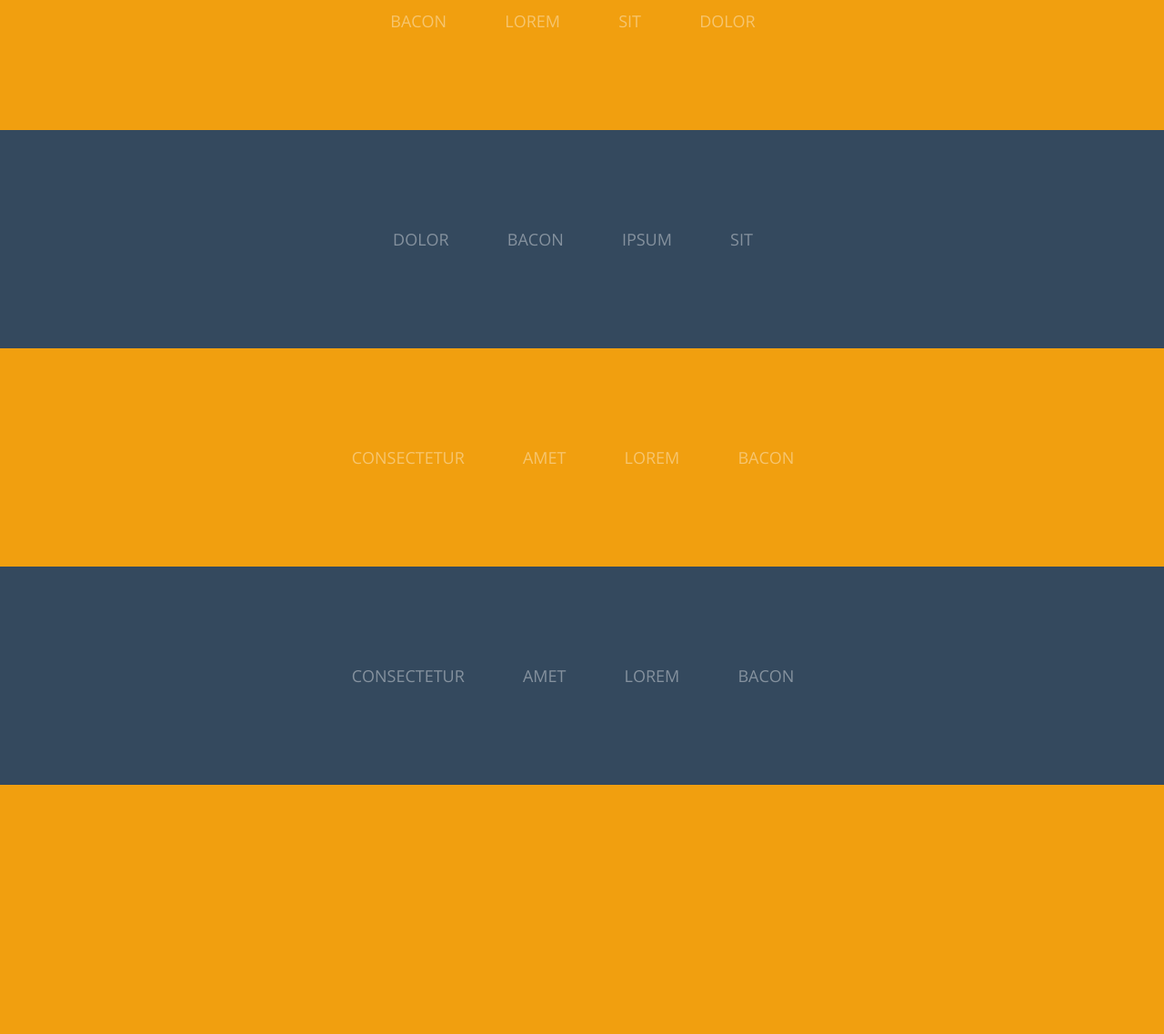
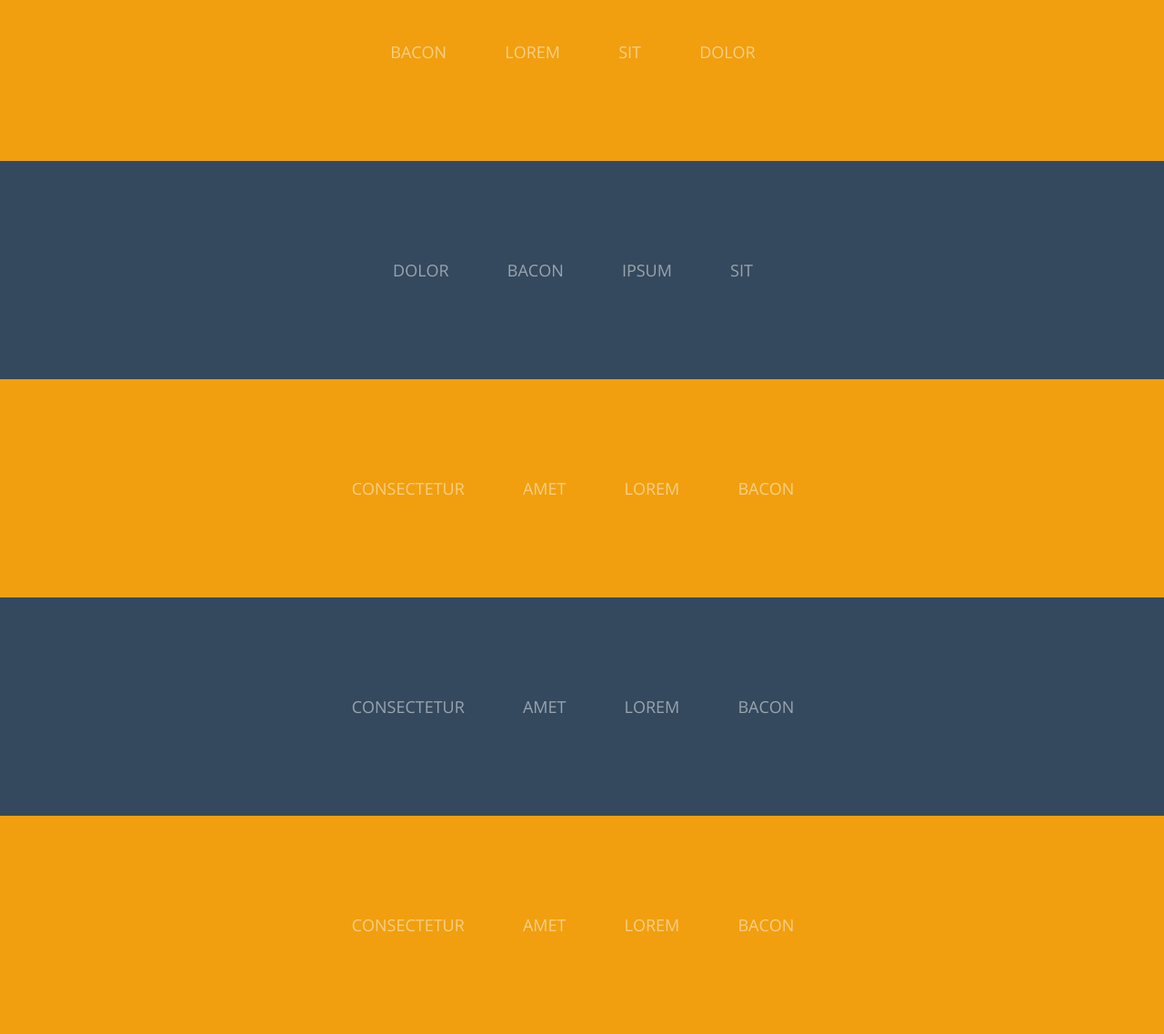
Before and after one commit to luizfelsantos/LinkHoverEffects, a website: page linkeffects.html in a window 1280 px wide. Shown: the part 605-1742 px from the top of the page at 91% size. Before the commit the page ends 1468 px from the top, so only its background shows below. Drawn offline with nearby package versions, Linux system fonts and the light colour scheme.

Commit message:
New effects added

```diff
--- a/css/style.css
+++ b/css/style.css
@@ -6,17 +6,31 @@ body {
 	text-align: center;
 }
 
+header {
+	padding: 50px 0;
+}
+
 h1 {
 	font-weight: normal;
 }
 
 p a {
 	text-decoration: none;
-	color: rgba( 255, 255, 255, .7 );
+	color: rgba( 255, 255, 255, .6 );
 }
 
-.content {
-	margin-top: 100px;
+.git-button {
+	position: relative;
+	display: inline-block;
+	height: 40px;
+	padding: 0 20px;
+	background: #f19f0f !important;
+	color: #fff;
+	color: rgba( 255, 255, 255, .6 );
+	font-size: 14px;
+	line-height: 40px;
+	text-decoration: none;
+	text-transform: uppercase;
 }
 
 nav {
@@ -24,8 +38,6 @@ nav {
 }
 
 nav:nth-child(odd) {
-	position: relative;
-	z-index: 1;
 	background: #34495e;
 }
 
@@ -36,17 +48,18 @@ nav a {
 	padding: 0 20px;
 	margin-right: 20px;
 	color: #fff;
-	color: rgba( 255, 255, 255, .4 );
+	color: rgba( 255, 255, 255, .5 );
 	font-size: 18px;
 	line-height: 40px;
-	text-align: center;
 	text-decoration: none;
 	text-transform: uppercase;
 }
 
-/***/
+/*
+ * Effects
+ */
 
-.effect1:before {
+.effect-1:before {
 	position: absolute;
 	left: 0;
 	content: "";
@@ -69,7 +82,7 @@ nav a {
 	        transition: all .3s;
 }
 
-.effect1:hover::before {
+.effect-1:hover::before {
 	opacity: 1;
 	-webkit-transform: scale( 1 );
 	   -moz-transform: scale( 1 );
@@ -80,8 +93,8 @@ nav a {
 
 /***/
 
-.effect2:before,
-.effect2:after {
+.effect-2:before,
+.effect-2:after {
 	position: absolute;
 	content: "";
 	width: 2px;
@@ -95,30 +108,30 @@ nav a {
 	        transition: all .3s;
 }
 
-.effect2:before {
+.effect-2:before {
 	left: 0;
 	top: -80%;
 }
 
-.effect2:hover::before {
+.effect-2:hover::before {
 	top: 0;
 	opacity: 1;
 }
 
-.effect2:after {
+.effect-2:after {
 	right: 0;
 	bottom: -80%;
 }
 
-.effect2:hover::after {
+.effect-2:hover::after {
 	bottom: 0;
 	opacity: 1;
 }
 
 /***/
 
-.effect3:before,
-.effect3:after {
+.effect-3:before,
+.effect-3:after {
 	position: absolute;
 	top: 0;
 	content: "";
@@ -138,7 +151,7 @@ nav a {
 	        transition: all .3s;
 }
 
-.effect3:before {
+.effect-3:before {
 	left: 0;
 	-webkit-transform-origin: 0 0;
 	   -moz-transform-origin: 0 0;
@@ -147,7 +160,7 @@ nav a {
 	        transform-origin: 0 0;
 }
 
-.effect3:after {
+.effect-3:after {
 	right: 0;
 	-webkit-transform-origin: 100% 100%;
 	   -moz-transform-origin: 100% 100%;
@@ -156,8 +169,8 @@ nav a {
 	        transform-origin: 100% 100%;
 }
 
-.effect3:hover::before,
-.effect3:hover::after {
+.effect-3:hover::before,
+.effect-3:hover::after {
 	opacity: 1;
 	-webkit-transform: rotate( 0 );
 	   -moz-transform: rotate( 0 );
@@ -168,8 +181,8 @@ nav a {
 
 /***/
 
-.effect4:before,
-.effect4:after {
+.effect-4:before,
+.effect-4:after {
 	position: absolute;
 	top: 0;
 	left: 0;
@@ -185,31 +198,97 @@ nav a {
 	        transition: all .3s;
 }
 
-.effect4:before {
+.effect-4:before {
 	top: -50%;
 	border-top: 2px solid #fff;
 	border-left: 2px solid #fff;
 }
 
-.effect4:after {
+.effect-4:after {
 	top: 50%;
 	border-right: 2px solid #fff;
 	border-bottom: 2px solid #fff;
 }
 
-.effect4:hover::before,
-.effect4:hover::after {
+.effect-4:hover::before,
+.effect-4:hover::after {
 	top: 0;
 	opacity: 1;
 }
 
 /***/
 
-.effect5 {
-	background: #34495e;
+.effect-5:before,
+.effect-5:after {
+	position: absolute;
+	content: "";
+	left: 0;
+	width: 100%;
+	height: 2px;
+	background: #fff;
+	opacity: 0;
 }
 
-.effect5:before {
+.effect-5:before {
+	top: 0;
+	-webkit-transition: all .4s;
+	-moz-transition: all .4s;
+	-ms-transition: all .4s;
+	-o-transition: all .4s;
+	transition: all .4s;
+	-webkit-transition-delay: .1s;
+	-moz-transition-delay: .1s;
+	-ms-transition-delay: .1s;
+	-o-transition-delay: .1s;
+	transition-delay: .1s;
+}
+
+.effect-5:after {
+	bottom: 0;
+	-webkit-transition: all .4s;
+	-moz-transition: all .4s;
+	-ms-transition: all .4s;
+	-o-transition: all .4s;
+	transition: all .4s;
+}
+
+.effect-5:hover::before,
+.effect-5:hover::after {
+	opacity: 1;
+}
+
+/***/
+
+.effect-6:before,
+.effect-6:after {
+	position: absolute;
+	content: "";
+	top: 50%;
+	left: 0;
+	width: 100%;
+	height: 2px;
+	background: #fff;
+	opacity: 0;
+	-webkit-transition: all .3s;
+	-moz-transition: all .3s;
+	-ms-transition: all .3s;
+	-o-transition: all .3s;
+	transition: all .3s;
+}
+
+.effect-6:hover::before {
+	top: 0;
+	opacity: 1;
+}
+
+.effect-6:hover::after {
+	top: 100%;
+	opacity: 1;
+}
+
+/***/
+
+.effect-7:before {
 	position: absolute;
 	top: -2px;
 	left: -2px;
@@ -226,7 +305,7 @@ nav a {
 	        transition: all .3s;
 }
 
-.effect5:hover::before {
+.effect-7:hover::before {
 	height: 100%;
 	padding: 2px;
 }
--- a/linkeffects.html
+++ b/linkeffects.html
@@ -18,64 +18,94 @@
 			Inspired by <a href="http://tympanus.net/Development/CreativeLinkEffects/">Codrops</a>
 		</p>
 
-		<p>Links with border effects<br>
+		<p>
 			by <a href="https://twitter.com/felipe_web_dev">@felipe_web_dev</a>
 		</p>
+
+		<a class="git-button effect-7" href="https://github.com/felipeluiz/LinkHoverEffects">Source on GitHub</a>
 
 	</header>
 
 	<div class="content">
 
 		<nav>
-			<a class="effect1" href="#">Lorem</a>
+			<a class="effect-1" href="#">Lorem</a>
 
-			<a class="effect1" href="#">Ipsum</a>
+			<a class="effect-1" href="#">Ipsum</a>
 
-			<a class="effect1" href="#">Consectetur</a>
+			<a class="effect-1" href="#">Consectetur</a>
 
-			<a class="effect1" href="#">Amet</a>
+			<a class="effect-1" href="#">Amet</a>
 		</nav>
 
 		<nav>
-			<a class="effect2" href="#">Bacon</a>
+			<a class="effect-2" href="#">Bacon</a>
 
-			<a class="effect2" href="#">Lorem</a>
+			<a class="effect-2" href="#">Lorem</a>
 
-			<a class="effect2" href="#">Sit</a>
+			<a class="effect-2" href="#">Sit</a>
 
-			<a class="effect2" href="#">Dolor</a>
+			<a class="effect-2" href="#">Dolor</a>
 		</nav>
 
 		<nav>
-			<a class="effect3" href="#">Dolor</a>
+			<a class="effect-3" href="#">Dolor</a>
 
-			<a class="effect3" href="#">Bacon</a>
+			<a class="effect-3" href="#">Bacon</a>
 
-			<a class="effect3" href="#">Ipsum</a>
+			<a class="effect-3" href="#">Ipsum</a>
 
-			<a class="effect3" href="#">Sit</a>
+			<a class="effect-3" href="#">Sit</a>
 		</nav>
 
 		<nav>
-			<a class="effect4" href="#">Consectetur</a>
+			<a class="effect-4" href="#">Consectetur</a>
 
-			<a class="effect4" href="#">Amet</a>
+			<a class="effect-4" href="#">Amet</a>
 
-			<a class="effect4" href="#">Lorem</a>
+			<a class="effect-4" href="#">Lorem</a>
 
-			<a class="effect4" href="#">Bacon</a>
+			<a class="effect-4" href="#">Bacon</a>
 		</nav>
 
 		<nav>
-			<a class="effect5" href="#">Consectetur</a>
+			<a class="effect-5" href="#">Consectetur</a>
 
-			<a class="effect5" href="#">Amet</a>
+			<a class="effect-5" href="#">Amet</a>
 
-			<a class="effect5" href="#">Lorem</a>
+			<a class="effect-5" href="#">Lorem</a>
 
-			<a class="effect5" href="#">Bacon</a>
+			<a class="effect-5" href="#">Bacon</a>
+		</nav>
+
+		<nav>
+			<a class="effect-6" href="#">Consectetur</a>
+
+			<a class="effect-6" href="#">Amet</a>
+
+			<a class="effect-6" href="#">Lorem</a>
+
+			<a class="effect-6" href="#">Bacon</a>
 		</nav>
 
 	</div>
+
+	<script type="text/javascript">
+
+		//Simple script to change the git-button effect randomly
+		/*
+			var button = document.querySelector( '.git-button' ),
+				effect = setEffect( 7 );
+
+			button.classList.add( effect );
+
+			function setEffect( total ) {
+				var M = Math;
+				var indexEffect = M.max( M.random() * total, 1 );
+
+				return 'effect-' + M.round( indexEffect );
+			}
+		*/
+	</script>
 </body>
 </html>
```
Also changed, not shown: css/style.min.css.
